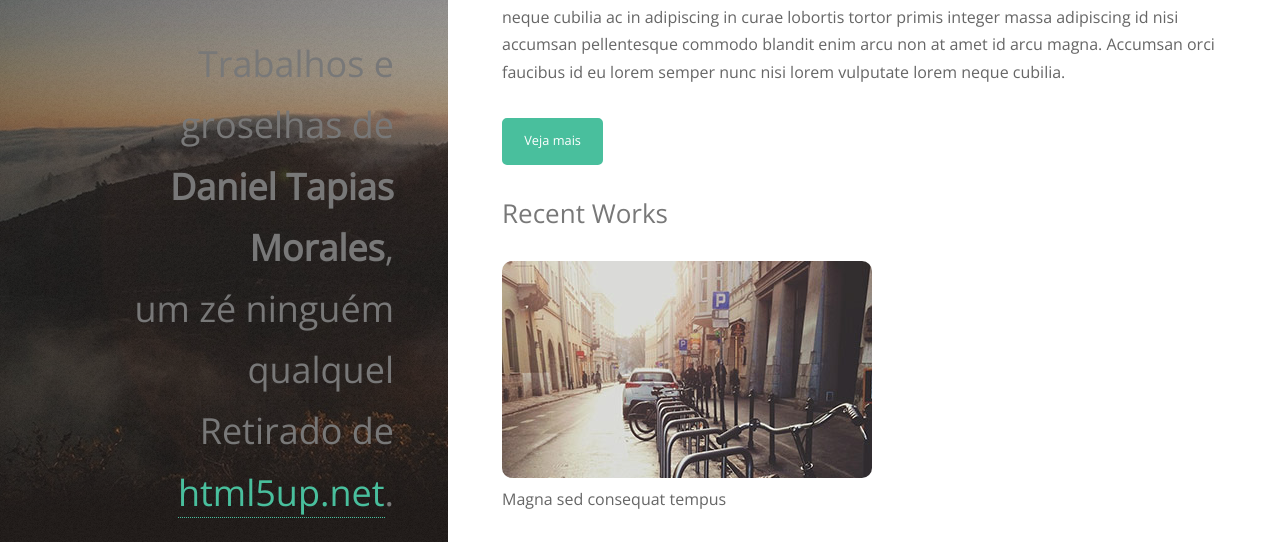
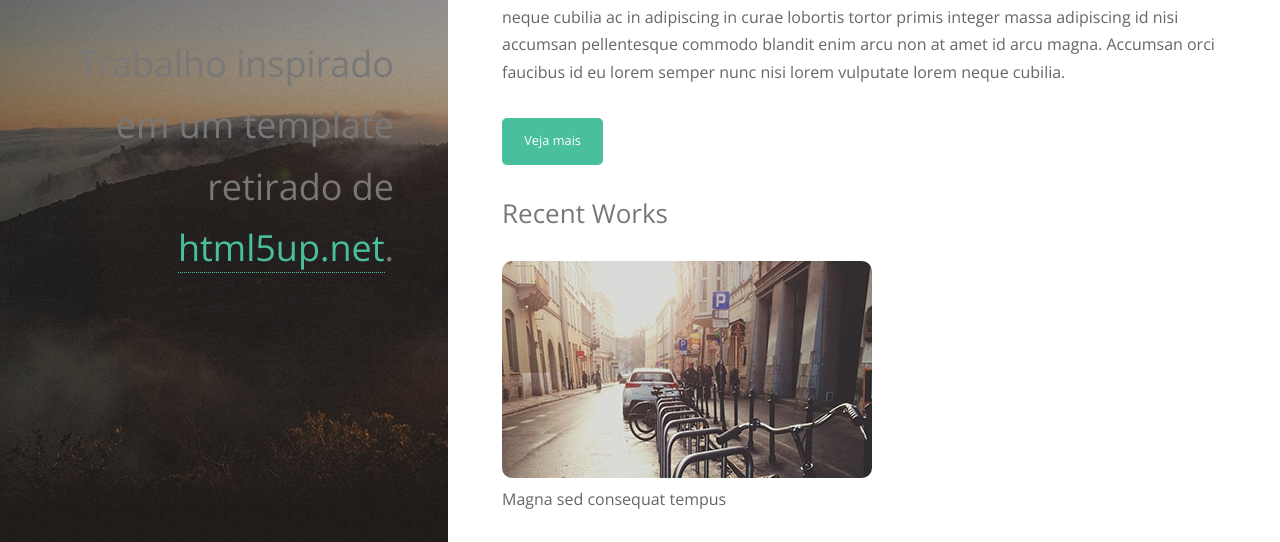
Before and after one commit to AssisRaphael/site_perfil_estatico, a plain HTML site: page index.html in a window 1280 px wide. Shown: the part 258-800 px from the top of the page. Drawn offline with nearby package versions, Linux system fonts and the light colour scheme.

Commit message:
correção do título do site

```diff
--- a/css/estilo.css
+++ b/css/estilo.css
@@ -83,6 +83,10 @@ ul, ol{
 }
 li{
     padding-left: .5em;
+}
+
+#resumoSite {
+    font: 100;
 }
 
 .hidden{
--- a/index.html
+++ b/index.html
@@ -18,11 +18,8 @@
             <a href="index.html" class="main-header-link imagem-link">
                 <img src="images/avatar.jpg" alt="texto qualquer" class="img-perfil">
             </a>
-            <h1>
-                Trabalhos e groselhas de <br>
-                <strong>Daniel Tapias Morales</strong>,<br>
-                um zé ninguém qualquel<br>
-                Retirado de <a href="http://html5up.net">html5up.net</a>.
+            <h1 id="resumoSite">
+                Trabalho inspirado em um template retirado de <a href="http://html5up.net">html5up.net</a>.
             </h1>
         </header>
 
```
